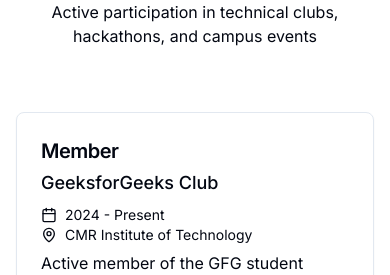
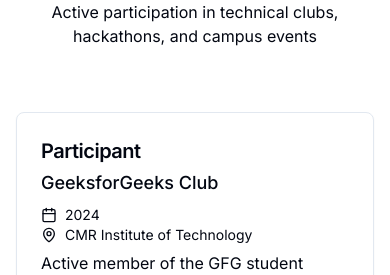
Before and after one commit to anu0908r/portfolio, a Next.js app: page / in a window 390 px wide. Shown: the part 4940-5215 px from the top of the page. Built offline with nearby package versions, Linux system fonts and the light colour scheme.

Commit message:
Optimize for mobile and reduce content across all sections

```diff
--- a/src/components/sections/contact.tsx
+++ b/src/components/sections/contact.tsx
@@ -66,7 +66,7 @@
     {
       icon: Github,
       label: 'GitHub',
-      href: 'https://github.com/vishwaksen21'
+      href: 'https://github.com/anu0908r'
     }
   ]
 
--- a/src/components/sections/experience.tsx
+++ b/src/components/sections/experience.tsx
@@ -6,9 +6,9 @@
 
 const experiences = [
   {
-    role: 'Member',
+    role: 'Participant',
     organization: 'GeeksforGeeks Club',
-    period: '2024 - Present',
+    period: '2024',
     location: 'CMR Institute of Technology',
     description: 'Active member of the GFG student chapter, participating in coding events, workshops, and technical discussions.',
     highlights: [
```
